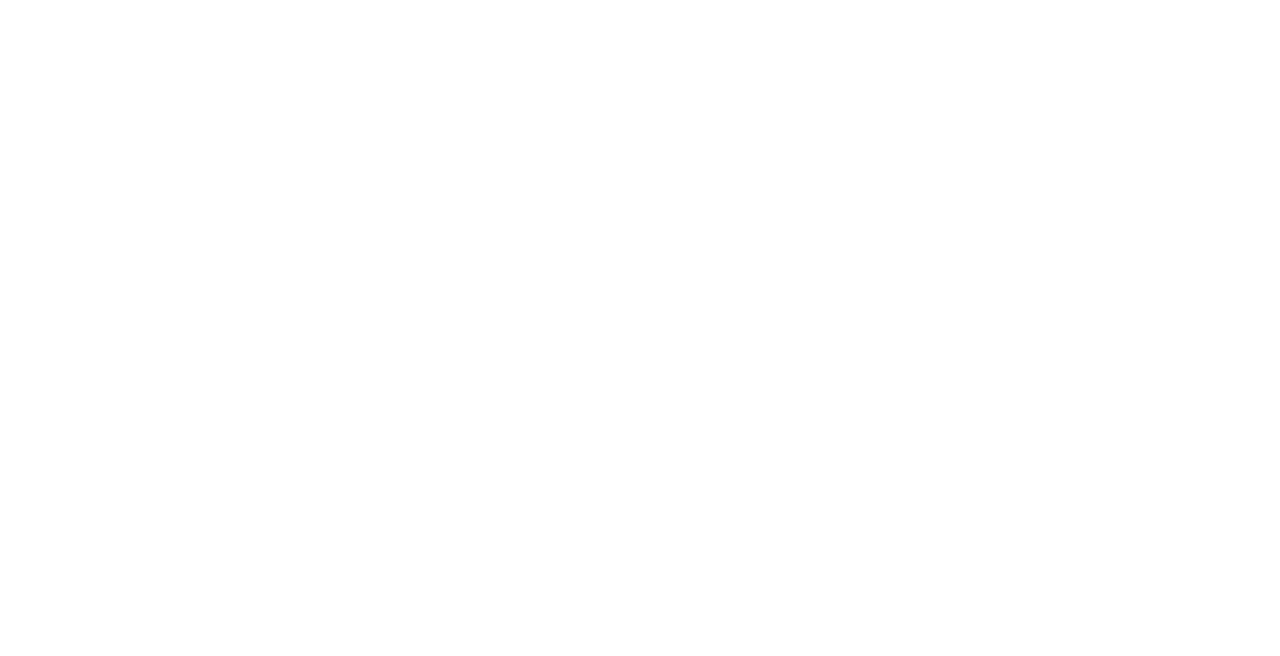
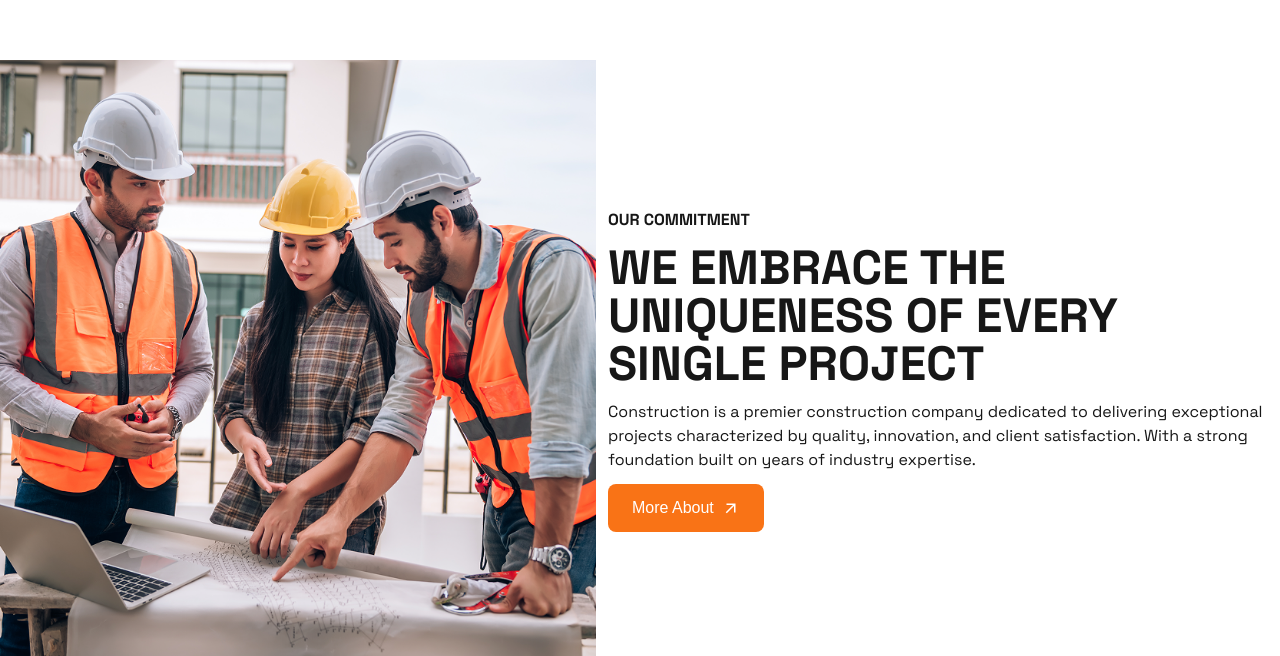
Before and after one commit to tanvirgeek/structa, a Next.js app: page / in a window 1280 px wide. Shown: the part 1584-2240 px from the top of the page. Before the commit the page ends 1564 px from the top, so only its background shows below. Built offline with nearby package versions, Linux system fonts and the light colour scheme; a web font is replaced by a local one.

Commit message:
Commitment section

```diff
--- a/src/app/page.tsx
+++ b/src/app/page.tsx
@@ -1,3 +1,4 @@
+import Commitment from "@/components/Commitment";
 import Hero from "@/components/Hero";
 import Services from "@/components/Services";
 
@@ -6,6 +7,7 @@
     <div>
       <Hero />
       <Services />
+      <Commitment />
     </div>
   );
 }
--- a/src/components/Button.tsx
+++ b/src/components/Button.tsx
@@ -9,10 +9,9 @@
   return (
     <button
       onClick={onClick}
-      className="relative flex items-center gap-2 px-6 py-3 text-white bg-primary rounded-lg font-mono font-medium transition-all duration-300 hover:bg-green-800 cursor-pointer"
+      className="relative inline-flex grow-0 items-center gap-2 px-6 py-3 text-white bg-primary rounded-lg font-mono font-medium transition-all duration-300 hover:bg-green-800 cursor-pointer"
     >
       {text}
-
       <MdArrowOutward className="text-lg" />
     </button>
   );
--- /dev/null
+++ b/src/components/Commitment.tsx
@@ -0,0 +1,36 @@
+import Image from "next/image";
+import React from "react";
+import Button from "./Button";
+
+const Commitment = () => {
+  return (
+    <div>
+      <div className="container flex mx-auto pt-5 md:pt-20 flex-col md:flex-row gap-3 px-4 md:px-0">
+        <div className="w-full md:w-[47%] aspect-square relative">
+          <Image
+            src="/commitment.png"
+            alt="Commitment"
+            fill
+            className="object-cover"
+          />
+        </div>
+        <div className="flex flex-col w-full  md:w-[53%] pt-6 justify-center gap-3">
+          <h6>Our Commitment</h6>
+          <h1>We embrace the uniqueness of every single project</h1>
+          <p>
+            Construction is a premier construction company dedicated to
+            delivering exceptional projects characterized by quality,
+            innovation, and client satisfaction. With a strong foundation built
+            on years of industry expertise.
+          </p>
+
+          <span>
+            <Button text="More About" />
+          </span>
+        </div>
+      </div>
+    </div>
+  );
+};
+
+export default Commitment;
```
Also changed, not shown: public/commitment.png (added).
